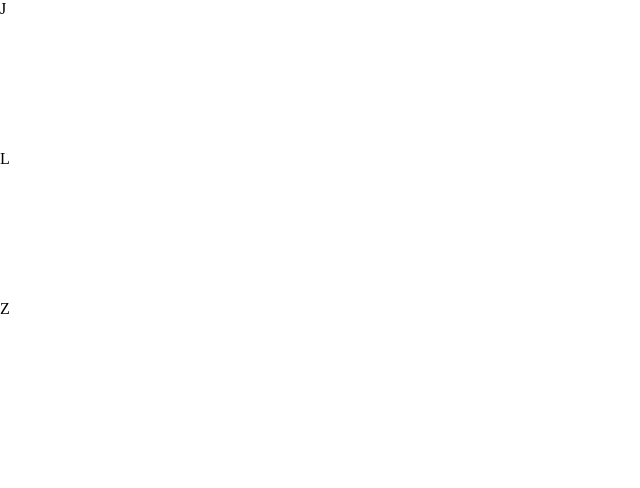
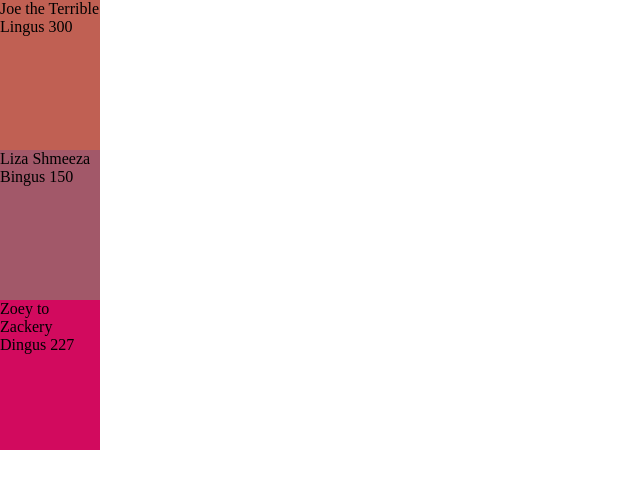
Before and after one commit to GoblinK1ng/Basic-Library, a plain HTML site: page index.html in a window 1280 px wide. Shown: the whole page, without its empty margins (0-640 px from the left). Drawn offline with Linux system fonts and the light colour scheme.

Commit message:
Added random color to book cards through javascript

```diff
--- a/index.html
+++ b/index.html
@@ -8,6 +8,7 @@
     <link rel="stylesheet" href="style.css">
   </head>
   <body>
+    <div class="header"></div>
     <div class="main-container"></div>
     <script src="index.js"></script>
   </body>
--- a/index.js
+++ b/index.js
@@ -13,17 +13,22 @@ function addBookToLibrary(title, author, pages){
     myLibrary.push(new Book(title, author, pages));
 }
 
-addBookToLibrary("J","j", 2);
-addBookToLibrary("L","j", 2);
-addBookToLibrary("Z","j", 2);
+addBookToLibrary("Joe the Terrible","Lingus", 300);
+addBookToLibrary("Liza Shmeeza","Bingus", 150);
+addBookToLibrary("Zoey to Zackery","Dingus", 227);
 
 console.table(myLibrary);
 
 function displayArray(){
     for (let i = 0; i < myLibrary.length; i++){
+
         const card = document.createElement("div");
+
         card.classList.add("card");
-        card.textContent = myLibrary[i].title;
+        card.style.backgroundColor = "rgb("+Math.random()*255+","+Math.random()*255+","+Math.random()*255+")";
+
+
+        card.textContent = myLibrary[i].title + " " + myLibrary[i].author + " " + myLibrary[i].pages;
         mainIndex.appendChild(card);
         console.log("i")
     }
--- a/style.css
+++ b/style.css
@@ -4,5 +4,5 @@
 
 .card{
   height: 150px;
-  width: 75px;
+  width: 100px;
 }
```
